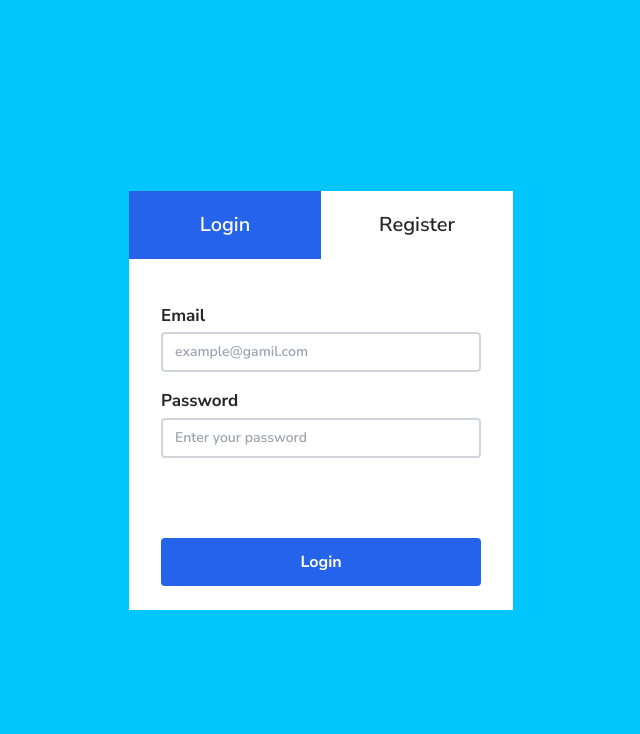
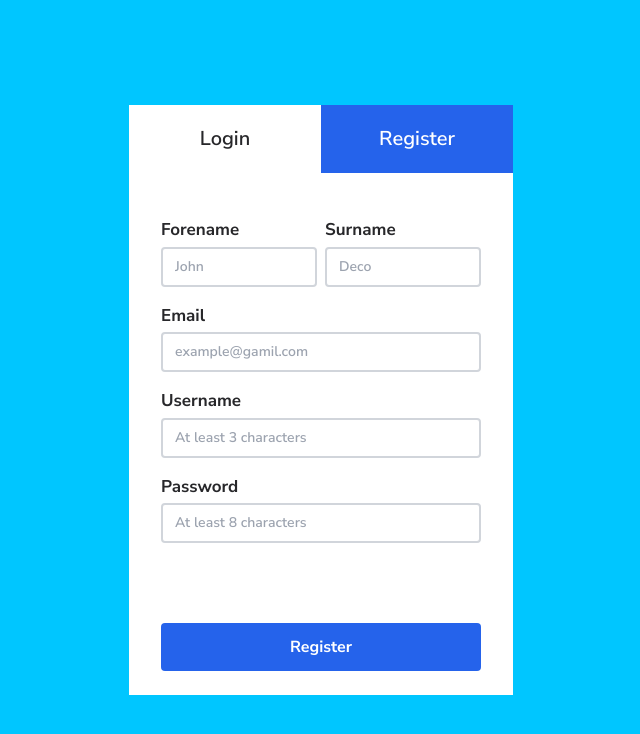
Before and after one commit to nonchain/Simple-React-Form, a React (Vite) app: page / in a window 1280 px wide. Both pictures are taken after a click on the element "Login". Shown: the top 734 px of the page, without its empty margins (319-959 px from the left). Built offline with nearby package versions, Linux system fonts and the light colour scheme.

Commit message:
Add forms functionalities

```diff
--- a/src/App.jsx
+++ b/src/App.jsx
@@ -1,19 +1,28 @@
-import React from 'react';
+import React, { useState } from 'react';
 import RegisterForm from './components/form/RegisterForm';
 import LoginForm from './components/form/LoginForm';
 
 
 function App() {
+  const [showLoginForm, setShowForm] = useState(true);
+
+  const onShowFormHandler = () => {
+    setShowForm(!showLoginForm);
+  }
 
   return (
     <div className='w-80 md:w-96 bg-white flex flex-col'>
       <div className='mb-5 w-full grid grid-cols-2'>
-        <span className='py-5 text-zinc-800 text-xl font-semibold flex items-center justify-center cursor-pointer active-form'>Login</span>
-        <span className='py-5 text-zinc-800 text-xl font-semibold flex items-center justify-center cursor-pointer'>Register</span>
+        <span className={`py-5 text-zinc-800 text-xl font-semibold flex items-center justify-center cursor-pointer ${showLoginForm && 'active-form'}`} onClick={onShowFormHandler}>Login</span>
+        <span className={`py-5 text-zinc-800 text-xl font-semibold flex items-center justify-center cursor-pointer ${!showLoginForm && 'active-form'}`} onClick={onShowFormHandler}>Register</span>
       </div>
       <div className='p-6 md:px-8'>
-        <LoginForm />
-        {/* <RegisterForm /> */}
+        <div className={!showLoginForm && 'hidden'}>
+          <LoginForm />
+        </div>
+        <div className={showLoginForm && 'hidden'}>
+          <RegisterForm />
+        </div>
       </div>
     </div>
   )
```
